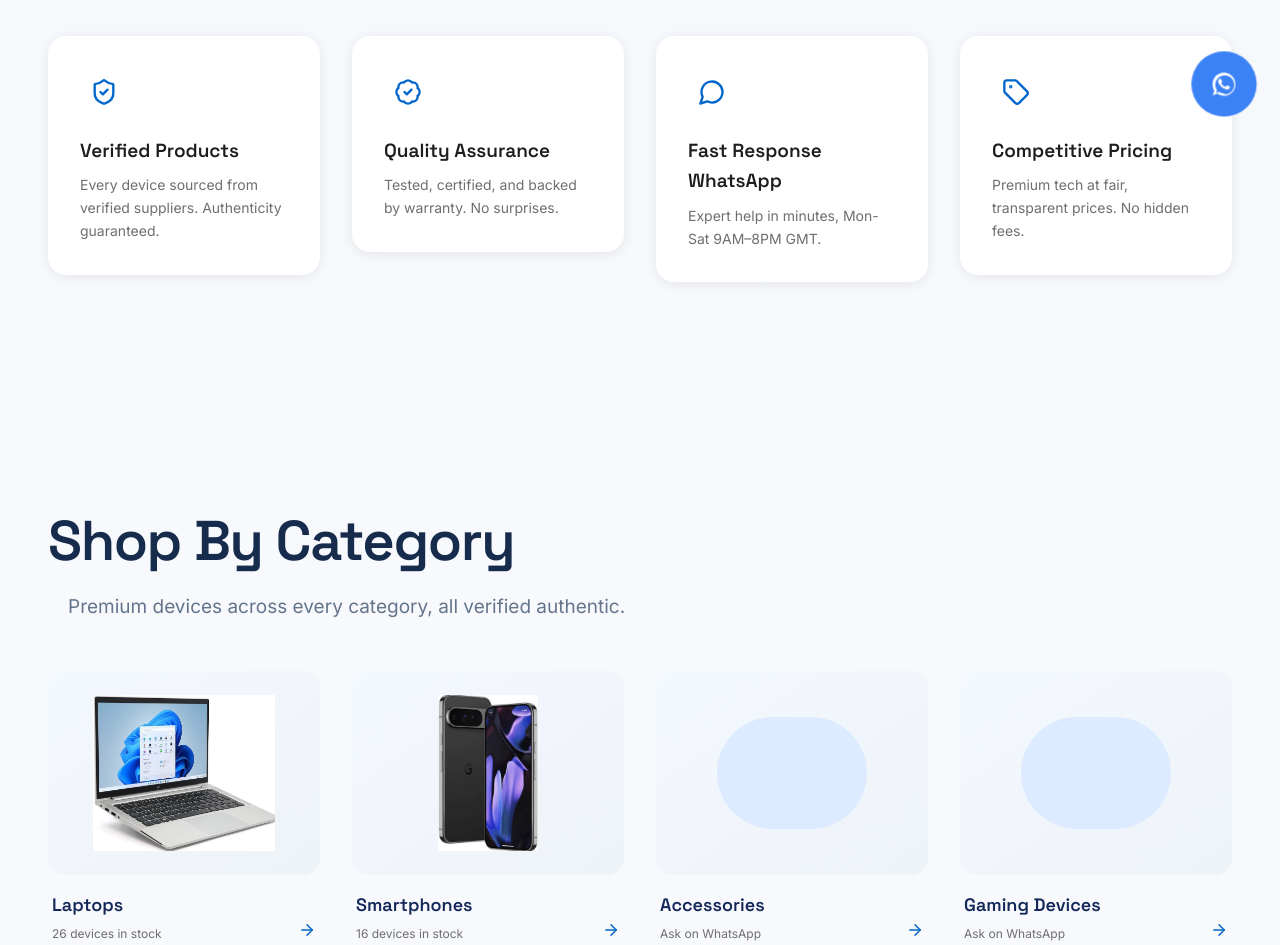
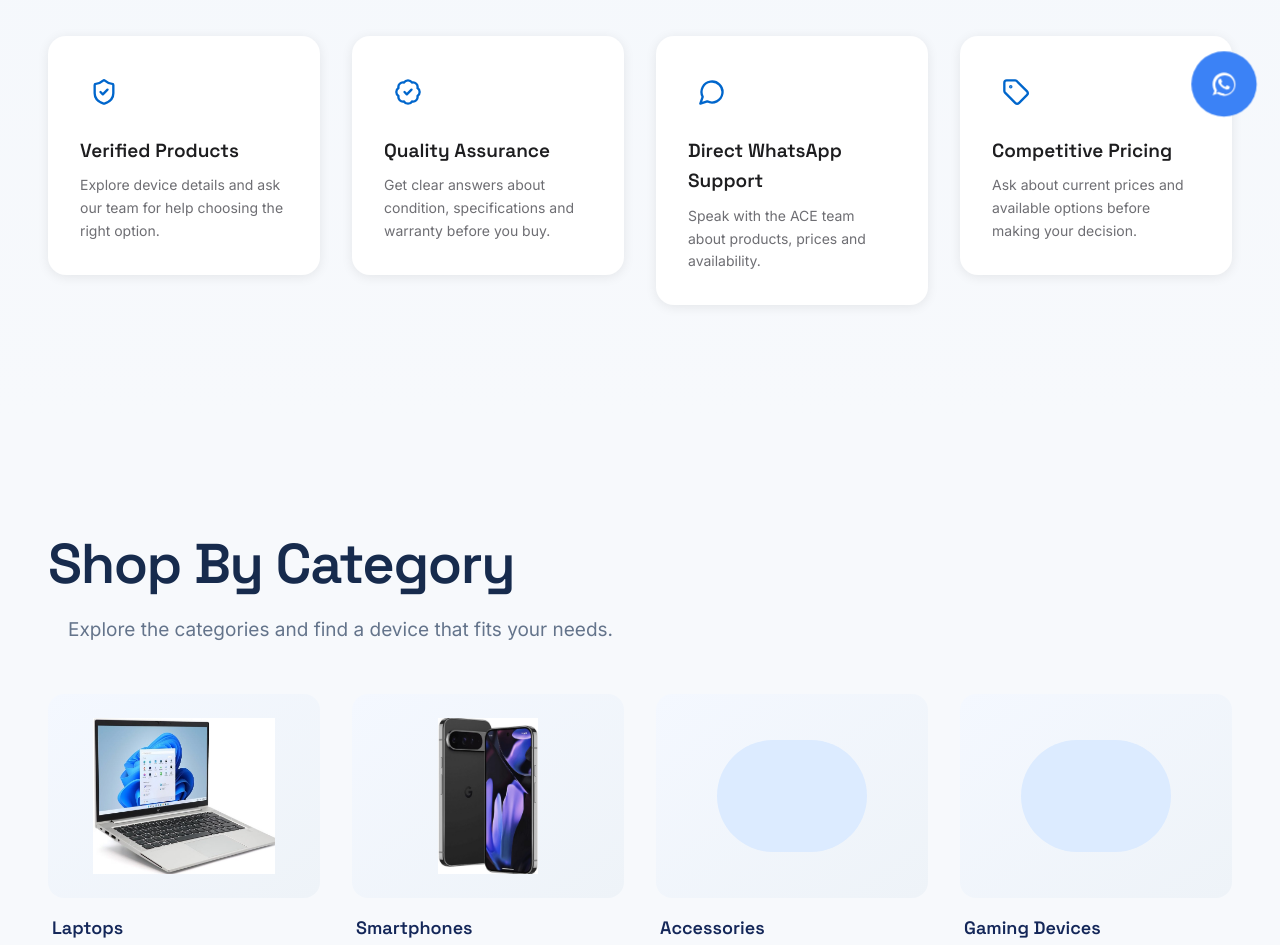
Before and after one commit to Bosman-best/my-nextjs-ace-electronics-web-build, a Next.js app: page / in a window 1280 px wide. Shown: the part 660-1605 px from the top of the page. Built offline with nearby package versions, Linux system fonts and the light colour scheme.

Commit message:
Make homepage product and trust messaging more accurate

```diff
--- a/app/page.tsx
+++ b/app/page.tsx
@@ -17,23 +17,23 @@ import { FEATURED_PRODUCTS } from '@/lib/products'
 import type { Metadata } from 'next'
 
 export const metadata: Metadata = {
-  title: 'ACE Electronics – Laptops & Smartphones for Sale in Ghana | Trusted Tech Plug',
-  description: 'Buy authentic laptops and smartphones in Accra, Ghana. HP EliteBook, Dell, Samsung Galaxy, Google Pixel – competitive prices, verified devices, fast WhatsApp support from ACE Electronics.',
+  title: 'ACE Electronics – Laptops & Smartphones for Sale in Ghana',
+  description: 'Explore laptops and smartphones at ACE Electronics Ghana. Compare device details, ask about current prices and availability, and speak with the team on WhatsApp.',
 }
 
 const Reveal = dynamic(() => import('@/components/motion/Reveal'), { ssr: false })
 const RevealStagger = dynamic(() => import('@/components/motion/RevealStagger'), { ssr: false })
 
 const trustItems = [
-  { icon: ShieldCheck, title: 'Verified Products', description: 'Every device sourced from verified suppliers. Authenticity guaranteed.' },
-  { icon: BadgeCheck, title: 'Quality Assurance', description: 'Tested, certified, and backed by warranty. No surprises.' },
-  { icon: MessageCircle, title: 'Fast Response WhatsApp', description: 'Expert help in minutes, Mon-Sat 9AM–8PM GMT.' },
-  { icon: Tag, title: 'Competitive Pricing', description: 'Premium tech at fair, transparent prices. No hidden fees.' },
+  { icon: ShieldCheck, title: 'Verified Products', description: 'Explore device details and ask our team for help choosing the right option.' },
+  { icon: BadgeCheck, title: 'Quality Assurance', description: 'Get clear answers about condition, specifications and warranty before you buy.' },
+  { icon: MessageCircle, title: 'Direct WhatsApp Support', description: 'Speak with the ACE team about products, prices and availability.' },
+  { icon: Tag, title: 'Competitive Pricing', description: 'Ask about current prices and available options before making your decision.' },
 ]
 
 const categories = [
-  { title: 'Laptops', count: '26 devices in stock', href: '/laptops', image: '/hero/hp-elitebook-830-g7.jpg' },
-  { title: 'Smartphones', count: '16 devices in stock', href: '/smartphones', image: '/hero/google-pixel-9.jpg' },
+  { title: 'Laptops', count: 'Explore available models', href: '/laptops', image: '/hero/hp-elitebook-830-g7.jpg' },
+  { title: 'Smartphones', count: 'Explore available models', href: '/smartphones', image: '/hero/google-pixel-9.jpg' },
   { title: 'Accessories', count: 'Ask on WhatsApp', href: '/accessories' },
   { title: 'Gaming Devices', count: 'Ask on WhatsApp', href: '/gaming' },
 ]
@@ -59,7 +59,7 @@ export default function Home() {
         </section>
         <section className="py-16 md:py-28">
           <div className="max-w-ace mx-auto px-5 xs:px-6 md:px-8 lg:px-12">
-            <Reveal><SectionHeader title="Shop By Category" subtext="Premium devices across every category, all verified authentic." align="left" /></Reveal>
+            <Reveal><SectionHeader title="Shop By Category" subtext="Explore the categories and find a device that fits your needs." align="left" /></Reveal>
             <RevealStagger className="grid grid-cols-2 lg:grid-cols-4 gap-5 md:gap-7 lg:gap-8" stagger={0.08}>
               {categories.map(c => <CategoryCard key={c.title} {...c} />)}
             </RevealStagger>
@@ -83,12 +83,12 @@ export default function Home() {
         <Reveal><WhyChooseACE /></Reveal>
         <section className="py-16 md:py-28">
           <div className="max-w-ace mx-auto px-5 xs:px-6 md:px-8 lg:px-12">
-            <Reveal><SectionHeader title="Plugged In Customers" subtext="Real buyers, real devices." /></Reveal>
+            <Reveal><SectionHeader title="Plugged In Customers" subtext="A few words from customers who have connected with ACE." /></Reveal>
             <RevealStagger className="grid md:grid-cols-3 gap-6 md:gap-8" stagger={0.08}>
               {testimonials.map(t => <TestimonialCard key={t.name} {...t} />)}
             </RevealStagger>
             <Reveal><p className="text-center text-ace-silver text-sm mt-8">
-              Join 1000+ happy customers — <a href="https://wa.me/233547981348" className="text-ace-electric hover:underline">Chat now</a>
+              Connect with ACE Electronics — <a href="https://wa.me/233547981348" className="text-ace-electric hover:underline">Chat now</a>
             </p></Reveal>
           </div>
         </section>
```
